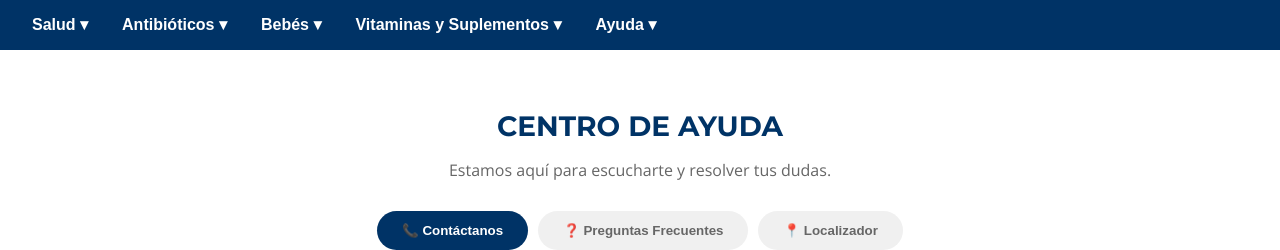
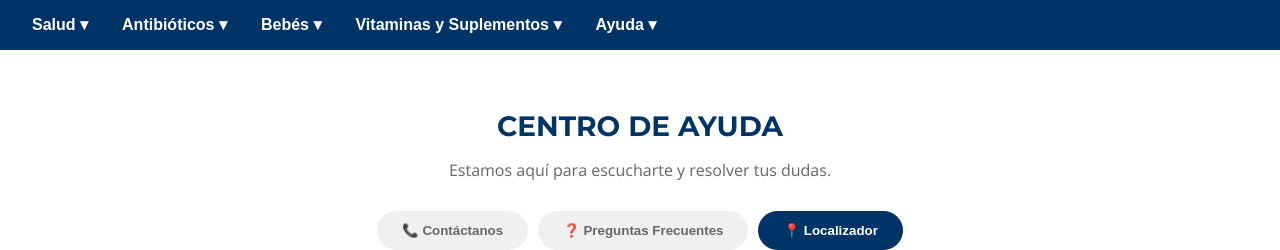
Before and after one commit to JoniG29/Project-Farma-MedCare, a Flask app: page /pagina/Ayuda?tab=Mapa in a window 1280 px wide. Shown: the part 64-314 px from the top of the page. Run offline with Flask 3, Linux system fonts and the light colour scheme; the visitor is signed in with stand-in values (Sample User, id 1).

Commit message:
Vincular boton sucursales al mapa

```diff
--- a/templates/ayuda.html
+++ b/templates/ayuda.html
@@ -10,9 +10,9 @@
         <p class="description-label">Estamos aquí para escucharte y resolver tus dudas.</p>
 
         <div class="tabs-container">
-            <button class="tab-btn active" onclick="openTab(event, 'Contactanos')">📞 Contáctanos</button>
-            <button class="tab-btn" onclick="openTab(event, 'FAQ')">❓ Preguntas Frecuentes</button>
-            <button class="tab-btn" onclick="openTab(event, 'Mapa')">📍 Localizador</button>
+            <button id="btnContactos" class="tab-btn active" onclick="openTab(event, 'Contactanos')">📞 Contáctanos</button>
+            <button id="btnFAQ" class="tab-btn" onclick="openTab(event, 'FAQ')">❓ Preguntas Frecuentes</button>
+            <button id="btnMapa" class="tab-btn" onclick="openTab(event, 'Mapa')">📍 Localizador</button>
         </div>
 
         <div id="Contactanos" class="tab-content" style="display: block;">
@@ -94,7 +94,6 @@
 
             <div id="map" style="height: 450px; width: 100%; border-radius: 12px; z-index: 1;"></div>
         </div>
-
     </div>
 
     <style>
@@ -111,7 +110,6 @@
     <script src="https://unpkg.com/leaflet@1.9.4/dist/leaflet.js"></script>
 
     <script>
-        // --- 1. CONFIGURACIÓN INICIAL DEL MAPA (Centrado en Durango) ---
         var map = L.map('map').setView([24.0277, -104.6532], 13);
 
         L.tileLayer('https://{s}.tile.openstreetmap.org/{z}/{x}/{y}.png', {
@@ -120,30 +118,24 @@
 
         var capaMarcadores = L.layerGroup().addTo(map);
 
-        // --- 2. DATOS REALES DE DURANGO Y DEMO DE OTROS ---
         var datosFarmacias = [
-            // === DURANGO (COORDENADAS REALES) ===
+            // DURANGO
             {estado: "Durango", lat: 24.0249, lon: -104.6703, nombre: "Farmacia GDL - Centro Histórico"},
             {estado: "Durango", lat: 24.0335, lon: -104.6633, nombre: "Farmacia GDL - Felipe Pescador"},
             {estado: "Durango", lat: 24.0150, lon: -104.6550, nombre: "Farmacia GDL - Barrio de Analco"},
             {estado: "Durango", lat: 24.0500, lon: -104.6300, nombre: "Farmacia GDL - Ciudad Industrial"},
-            // Santiago Papasquiaro (Real aprox)
             {estado: "Durango", lat: 25.0435, lon: -105.4215, nombre: "Farmacia GDL - Santiago Papasquiaro Centro"},
-
-            // === JALISCO (DEMO) ===
+            // JALISCO (DEMO)
             {estado: "Jalisco", lat: 20.6736, lon: -103.3440, nombre: "Sucursal Centro Histórico"},
             {estado: "Jalisco", lat: 20.6800, lon: -103.3500, nombre: "Sucursal Av. Alcalde"},
-
-            // === CDMX (DEMO) ===
+            // CDMX (DEMO)
             {estado: "CDMX", lat: 19.4326, lon: -99.1332, nombre: "Sucursal Zócalo CDMX"},
             {estado: "CDMX", lat: 19.4270, lon: -99.1677, nombre: "Sucursal Reforma Ángel"},
-
-            // === NUEVO LEÓN (DEMO) ===
+            // NUEVO LEÓN (DEMO)
             {estado: "NuevoLeon", lat: 25.6698, lon: -100.3150, nombre: "Sucursal Macroplaza MTY"},
             {estado: "NuevoLeon", lat: 25.6515, lon: -100.3569, nombre: "Sucursal San Pedro"},
         ];
 
-        // --- 3. VISTAS DE LOS 32 ESTADOS (Coordenadas de la capital de cada uno) ---
         var vistasEstados = {
             "Durango": {lat: 24.0277, lon: -104.6532, zoom: 13},
             "Aguascalientes": {lat: 21.8853, lon: -102.2916, zoom: 13},
@@ -167,27 +159,22 @@
             "Oaxaca": {lat: 17.0732, lon: -96.7266, zoom: 13},
             "Puebla": {lat: 19.0414, lon: -98.2063, zoom: 13},
             "Queretaro": {lat: 20.5888, lon: -100.3899, zoom: 13},
-            "QuintanaRoo": {lat: 18.5002, lon: -88.3000, zoom: 13}, // Chetumal
+            "QuintanaRoo": {lat: 18.5002, lon: -88.3000, zoom: 13},
             "SanLuisPotosi": {lat: 22.1565, lon: -100.9855, zoom: 13},
             "Sinaloa": {lat: 24.8059, lon: -107.3944, zoom: 13},
             "Sonora": {lat: 29.0730, lon: -110.9559, zoom: 13},
             "Tabasco": {lat: 17.9895, lon: -92.9475, zoom: 13},
             "Tamaulipas": {lat: 23.7369, lon: -99.1411, zoom: 13},
             "Tlaxcala": {lat: 19.3182, lon: -98.2375, zoom: 14},
-            "Veracruz": {lat: 19.5438, lon: -96.9102, zoom: 13}, // Xalapa
+            "Veracruz": {lat: 19.5438, lon: -96.9102, zoom: 13},
             "Yucatan": {lat: 20.9674, lon: -89.5926, zoom: 13},
             "Zacatecas": {lat: 22.7709, lon: -102.5832, zoom: 13}
         };
 
-        // --- 4. FUNCIÓN PARA CAMBIAR ESTADO ---
         function cambiarEstado() {
             var selector = document.getElementById("selectorEstado");
             var estadoSeleccionado = selector.value;
-
-            // 1. Borrar marcadores actuales
             capaMarcadores.clearLayers();
-
-            // 2. Filtrar y agregar nuevos marcadores
             datosFarmacias.forEach(function(sucursal) {
                 if(sucursal.estado === estadoSeleccionado) {
                     L.marker([sucursal.lat, sucursal.lon])
@@ -195,15 +182,12 @@
                         .bindPopup("<b>" + sucursal.nombre + "</b><br>Horario: 24 Horas");
                 }
             });
-
-            // 3. Mover la cámara al nuevo estado
             var vista = vistasEstados[estadoSeleccionado];
             if(vista) {
                 map.flyTo([vista.lat, vista.lon], vista.zoom);
             }
         }
 
-        // --- 5. LÓGICA DE PESTAÑAS ---
         function openTab(evt, tabName) {
             var i, tabcontent, tablinks;
             tabcontent = document.getElementsByClassName("tab-content");
@@ -216,12 +200,20 @@
             if (tabName === 'Mapa') {
                 setTimeout(function(){
                     map.invalidateSize();
-                    cambiarEstado(); // Asegurar que Durango cargue al abrir
+                    cambiarEstado();
                 }, 200);
             }
         }
 
-        // Inicializar
-        cambiarEstado();
+        // --- DETECCIÓN DE URL PARA ABRIR MAPA AUTOMÁTICAMENTE ---
+        document.addEventListener("DOMContentLoaded", function() {
+            const urlParams = new URLSearchParams(window.location.search);
+            const tab = urlParams.get('tab');
+            if (tab === 'Mapa') {
+                document.getElementById('btnMapa').click();
+            } else {
+                cambiarEstado();
+            }
+        });
     </script>
 {% endblock %}
```
